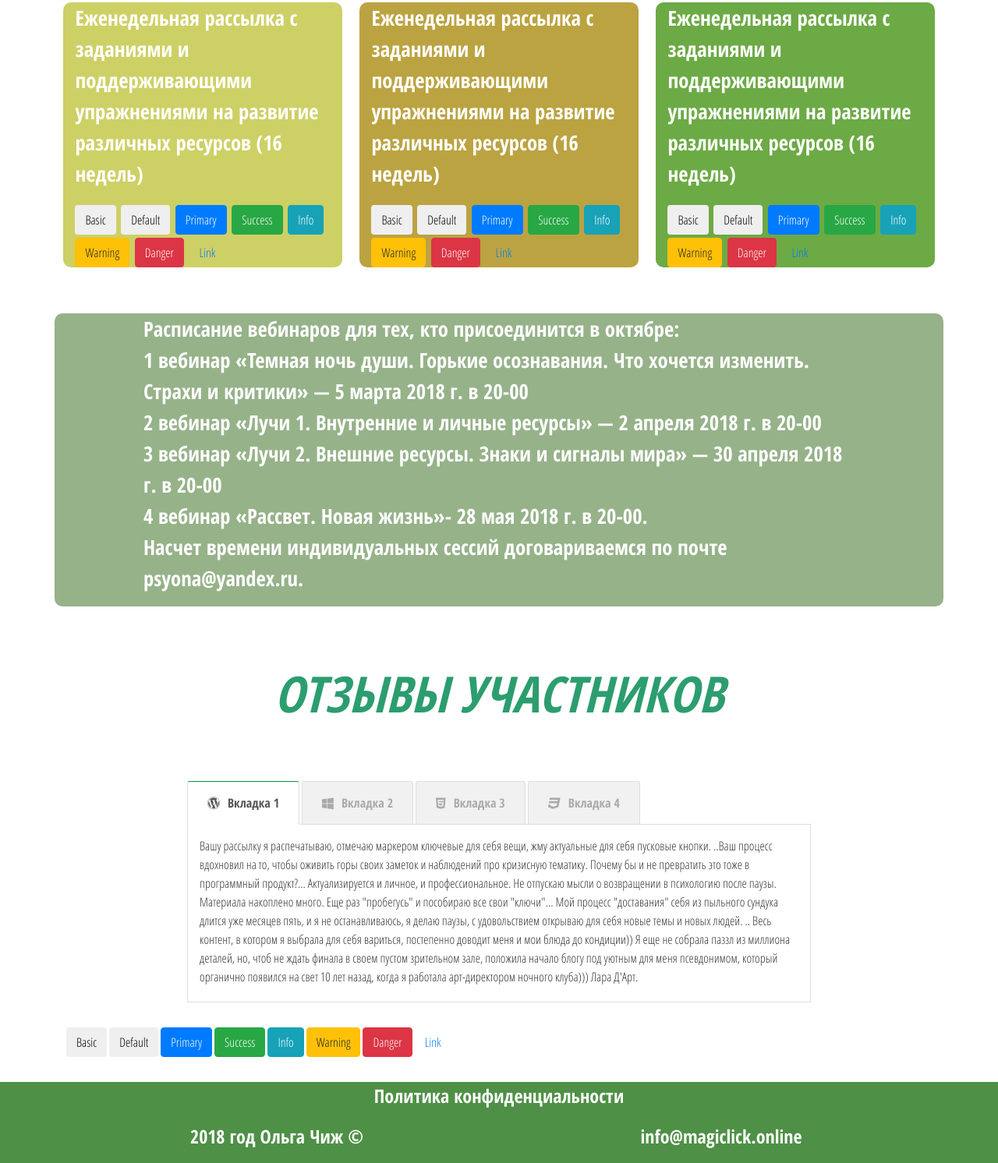
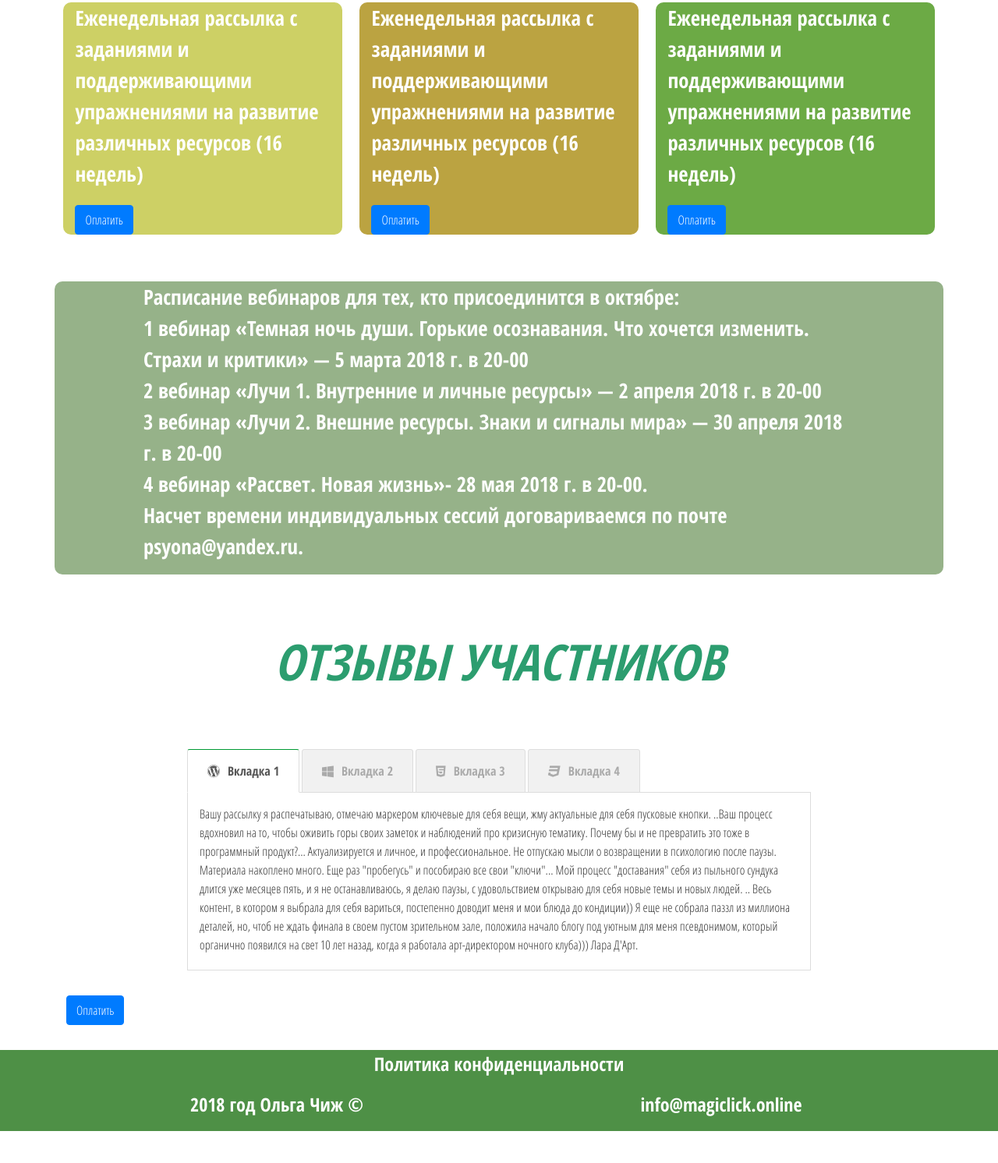
Before and after one commit to harada83/psi_landing, a plain HTML site: page index.html in a window 1280 px wide. Shown: the part 1868-3360 px from the top of the page at 78% size. After the commit the page ends 3319 px from the top, so only its background shows below. Drawn offline with nearby package versions, Linux system fonts and the light colour scheme; files that its build step writes are made by us from their sources; files whose address does not match are found by name.

Commit message:
Olga redact btn

```diff
--- a/css/landing.css
+++ b/css/landing.css
@@ -18,6 +18,9 @@ body {
 	font-family: 'Open Sans Condensed', sans-serif;
 	line-height: 1.5;
 }
+/*.container {
+	display: flex;
+}*/
 .top {
 	background: url("../img/bat4landing.jpg") 100% 100% no-repeat;
 	background-size: cover;
@@ -229,3 +232,11 @@ body {
 	.tabs>label {
 		padding: 15px;
 	}
+.oplata {
+	/*text-align: center;*/
+    display: flex;
+    align-items: center;
+    justify-content: center;
+	font-weight: bold;
+	font-family: 'Open Sans Condensed', sans-serif;
+}
--- a/index.html
+++ b/index.html
@@ -71,38 +71,24 @@
 		</div>
 		<div class="container">
 			<div class="row">
-				<div class="col-sm font-weight-bold white" id="first">
-					<p>Еженедельная рассылка с заданиями и поддерживающими упражнениями на развитие различных ресурсов (16 недель)</p>
-					<button type="button" class="btn">Basic</button>
-					<button type="button" class="btn btn-default">Default</button>
-					<button type="button" class="btn btn-primary">Primary</button>
-					<button type="button" class="btn btn-success">Success</button>
-					<button type="button" class="btn btn-info">Info</button>
-					<button type="button" class="btn btn-warning">Warning</button>
-					<button type="button" class="btn btn-danger">Danger</button>
-					<button type="button" class="btn btn-link">Link</button>
+				<div class="col-sm white" id="first">
+					<p class="font-weight-bold ">Еженедельная рассылка с заданиями и поддерживающими упражнениями на развитие различных ресурсов (16 недель)</p>
+					<div class="oplata">
+						<button type="button" class="btn btn-primary">Оплатить</button>
+					</div>
+
 				</div>
 				<div class="col-sm font-weight-bold white" id="second">
 					<p>Еженедельная рассылка с заданиями и поддерживающими упражнениями на развитие различных ресурсов (16 недель)</p>
-					<button type="button" class="btn">Basic</button>
-					<button type="button" class="btn btn-default">Default</button>
-					<button type="button" class="btn btn-primary">Primary</button>
-					<button type="button" class="btn btn-success">Success</button>
-					<button type="button" class="btn btn-info">Info</button>
-					<button type="button" class="btn btn-warning">Warning</button>
-					<button type="button" class="btn btn-danger">Danger</button>
-					<button type="button" class="btn btn-link">Link</button>
+
+					<button type="button" class="btn btn-primary">Оплатить</button>
+
 				</div>
 				<div class="col-sm font-weight-bold white" id="third">
 					<p>Еженедельная рассылка с заданиями и поддерживающими упражнениями на развитие различных ресурсов (16 недель)</p>
-					<button type="button" class="btn">Basic</button>
-					<button type="button" class="btn btn-default">Default</button>
-					<button type="button" class="btn btn-primary">Primary</button>
-					<button type="button" class="btn btn-success">Success</button>
-					<button type="button" class="btn btn-info">Info</button>
-					<button type="button" class="btn btn-warning">Warning</button>
-					<button type="button" class="btn btn-danger">Danger</button>
-					<button type="button" class="btn btn-link">Link</button>
+
+					<button type="button" class="btn btn-primary">Оплатить</button>
+
 				</div>
 			</div>
 		</div>
@@ -169,14 +155,9 @@
 		</div>
 	</section>
 	<div class="container otstup">
-		<button type="button" class="btn">Basic</button>
-		<button type="button" class="btn btn-default">Default</button>
-		<button type="button" class="btn btn-primary">Primary</button>
-		<button type="button" class="btn btn-success">Success</button>
-		<button type="button" class="btn btn-info">Info</button>
-		<button type="button" class="btn btn-warning">Warning</button>
-		<button type="button" class="btn btn-danger">Danger</button>
-		<button type="button" class="btn btn-link">Link</button>
+
+		<button type="button" class="btn btn-primary">Оплатить</button>
+
 	</div>
 	<div class="container-fluid description white footer">
 		<div class="container">
```
